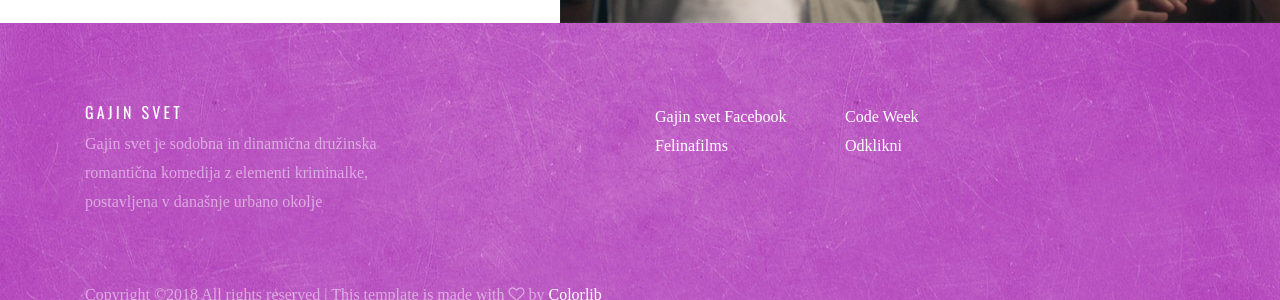
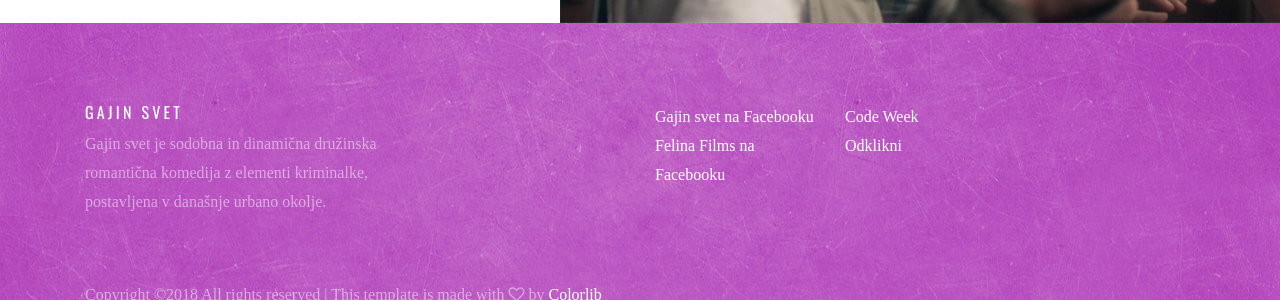
Before and after one commit to codeweeksi/gajin-svet, a Jekyll site: the page built from index.md, in a window 1280 px wide and 900 px high, scrolled down 5601 px. Shown: the part 495-795 px from the top of the window. Built offline with Jekyll 4.4.1, drawn with Linux system fonts in a browser that asks for light colours; some web fonts are replaced; comment, search, counter and statistics services are not loaded.

Commit message:
edited txt
full stop at the end of the sentence

```diff
--- a/_includes/footer_home.html
+++ b/_includes/footer_home.html
@@ -3,14 +3,14 @@
         <div class="row mb-5">
           <div class="col-md-4">
             <h3>Gajin svet</h3>
-            <p>Gajin svet je sodobna in dinamična družinska romantična komedija z elementi kriminalke, postavljena v današnje urbano okolje</p>
+            <p>Gajin svet je sodobna in dinamična družinska romantična komedija z elementi kriminalke, postavljena v današnje urbano okolje.</p>
           </div>
           <div class="col-md-6 ml-auto">
             <div class="row">
               <div class="col-md-4">
                 <ul class="list-unstyled">
-                  <li><a href="https://www.facebook.com/GajinSvet/" target="blank">Gajin svet Facebook</a></li>
-                  <li><a href="https://www.facebook.com/felinafil/" target="blank">Felinafilms</a></li>
+                  <li><a href="https://www.facebook.com/GajinSvet/" target="blank">Gajin svet na Facebooku</a></li>
+                  <li><a href="https://www.facebook.com/felinafil/" target="blank">Felina Films na Facebooku</a></li>
                 </ul>
               </div>
               <div class="col-md-4">
```
